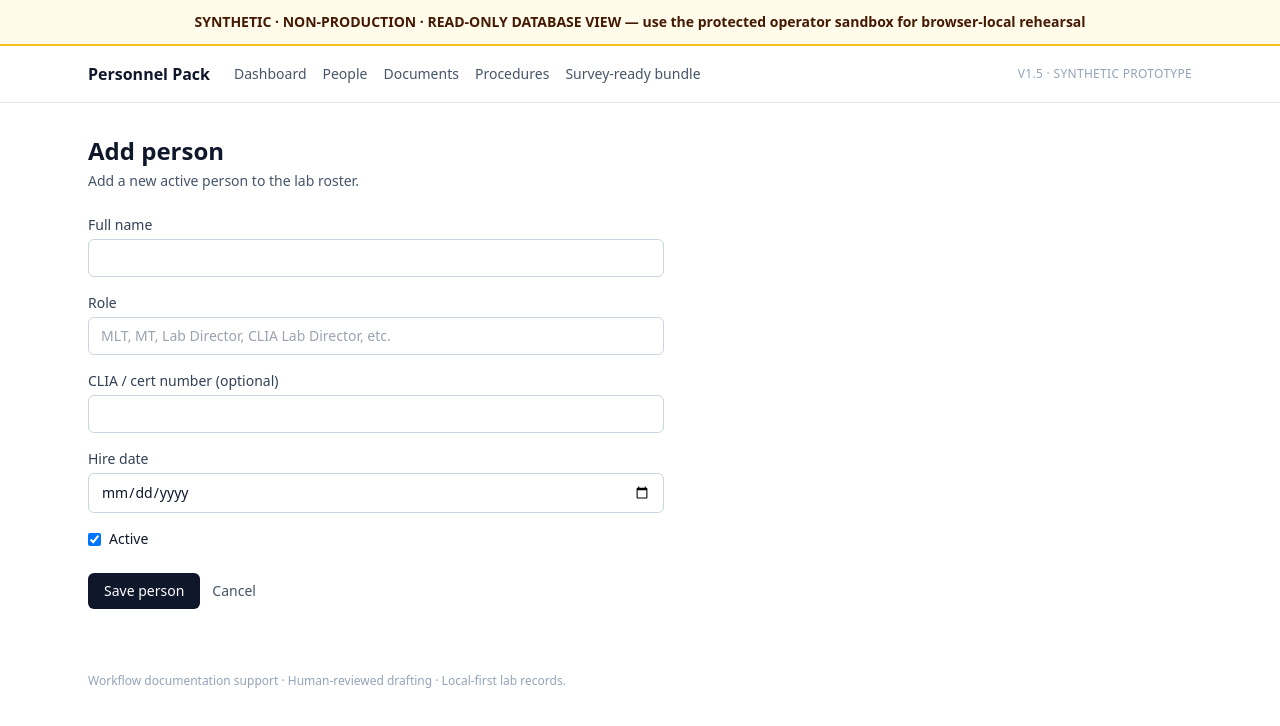
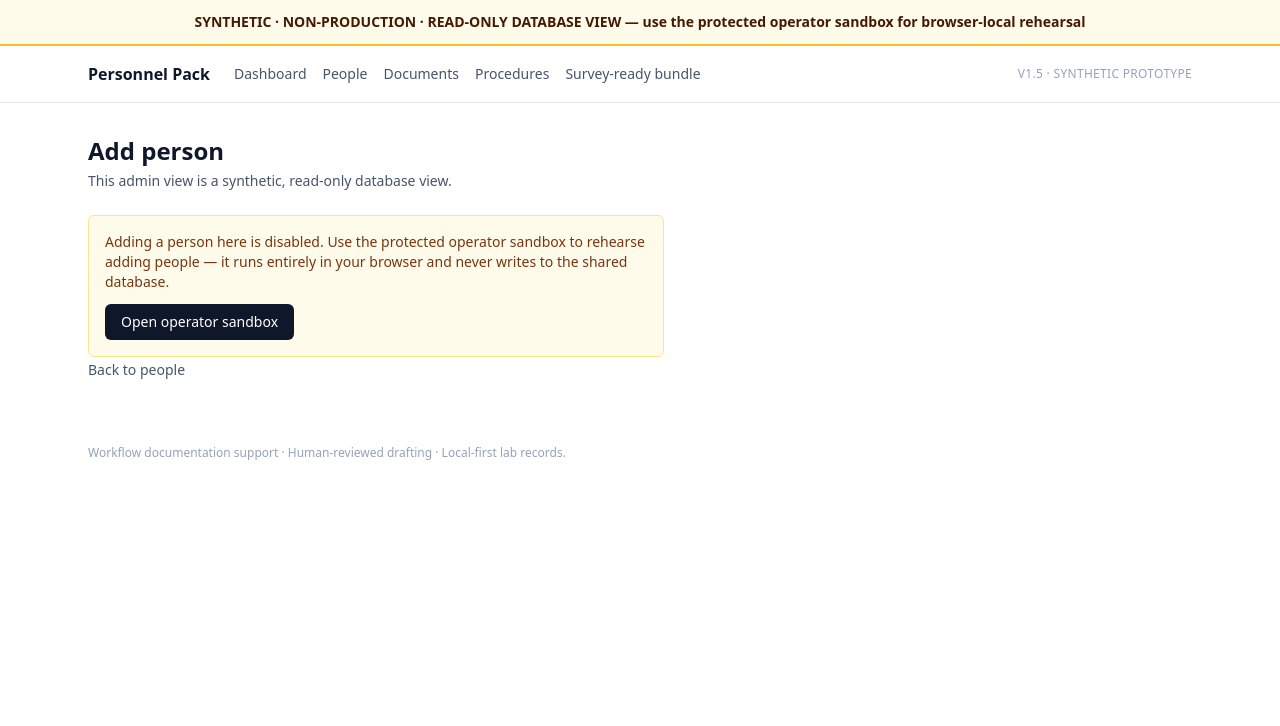
Before and after one commit to TombStoneDash/lims-box, a Next.js app: page /admin/people/new in a window 1280 px wide. Shown: the top 726 px of the page. Built offline with nearby package versions, Linux system fonts and the light colour scheme.

Commit message:
feat: complete fleet task LIMS-ADD-PERSON-FORM-SAVES-UNDER-ADMIN-POLICY-SECOND-20261002-R1

```diff
--- a/app/admin/people/new/page.tsx
+++ b/app/admin/people/new/page.tsx
@@ -1,66 +1,35 @@
-import { createPerson } from "../../actions";
 import Link from "next/link";
+import { adminMutationsEnabled } from "@/lib/admin-capabilities";
 
 export default function NewPersonPage() {
+  const mutationsEnabled = adminMutationsEnabled();
+
   return (
     <div className="max-w-xl space-y-6">
       <div>
         <h1 className="text-2xl font-semibold">Add person</h1>
-        <p className="text-sm text-slate-600 mt-1">Add a new active person to the lab roster.</p>
+        <p className="text-sm text-slate-600 mt-1">
+          This admin view is a synthetic, read-only database view.
+        </p>
       </div>
-      <form action={createPerson} className="space-y-4">
-        <Field name="name" label="Full name" required />
-        <Field
-          name="role"
-          label="Role"
-          required
-          placeholder="MLT, MT, Lab Director, CLIA Lab Director, etc."
-        />
-        <Field name="cliaCertNumber" label="CLIA / cert number (optional)" />
-        <Field name="hireDate" label="Hire date" type="date" required />
-        <label className="flex items-center gap-2 text-sm">
-          <input type="checkbox" name="active" defaultChecked />
-          Active
-        </label>
-        <div className="flex gap-3 pt-2">
-          <button
-            type="submit"
-            className="rounded-md bg-slate-900 text-white px-4 py-2 text-sm font-medium hover:bg-slate-800"
+      {!mutationsEnabled ? (
+        <div className="rounded-md border border-amber-200 bg-amber-50 px-4 py-4 text-sm text-amber-900 space-y-3">
+          <p>
+            Adding a person here is disabled. Use the protected operator sandbox to rehearse
+            adding people — it runs entirely in your browser and never writes to the shared
+            database.
+          </p>
+          <Link
+            href="/demo/operator"
+            className="inline-flex items-center rounded-md bg-slate-900 text-white px-4 py-2 text-sm font-medium hover:bg-slate-800"
           >
-            Save person
-          </button>
-          <Link href="/admin/people" className="text-sm text-slate-600 hover:text-slate-900 self-center">
-            Cancel
+            Open operator sandbox
           </Link>
         </div>
-      </form>
+      ) : null}
+      <Link href="/admin/people" className="text-sm text-slate-600 hover:text-slate-900">
+        Back to people
+      </Link>
     </div>
   );
 }
-
-function Field({
-  name,
-  label,
-  type = "text",
-  required = false,
-  placeholder,
-}: {
-  name: string;
-  label: string;
-  type?: string;
-  required?: boolean;
-  placeholder?: string;
-}) {
-  return (
-    <label className="block">
-      <span className="block text-sm font-medium text-slate-700">{label}</span>
-      <input
-        name={name}
-        type={type}
-        required={required}
-        placeholder={placeholder}
-        className="mt-1 block w-full rounded-md border border-slate-300 px-3 py-2 text-sm focus:border-slate-500 focus:outline-none"
-      />
-    </label>
-  );
-}
--- a/app/admin/people/page.tsx
+++ b/app/admin/people/page.tsx
@@ -2,6 +2,7 @@ import Link from "next/link";
 import { prisma } from "@/lib/prisma";
 import { StatusBadge, formatDate } from "../_components/StatusBadge";
 import { worstCompetencyStatus } from "@/lib/personnel-competency-status";
+import { adminMutationsEnabled } from "@/lib/admin-capabilities";
 
 export default async function PeopleListPage() {
   const people = await prisma.person.findMany({
@@ -12,6 +13,7 @@ export default async function PeopleListPage() {
     },
     orderBy: { name: "asc" },
   });
+  const mutationsEnabled = adminMutationsEnabled();
 
   return (
     <div className="space-y-6">
@@ -20,12 +22,19 @@ export default async function PeopleListPage() {
           <h1 className="text-2xl font-semibold">People</h1>
           <p className="text-sm text-slate-600 mt-1">{people.length} active</p>
         </div>
-        <Link
-          href="/admin/people/new"
-          className="inline-flex items-center rounded-md bg-slate-900 text-white px-4 py-2 text-sm font-medium hover:bg-slate-800"
-        >
-          Add person
-        </Link>
+        {!mutationsEnabled ? (
+          <div className="text-right max-w-xs space-y-1">
+            <p className="text-xs text-slate-500">
+              Adding people is disabled on this read-only view.
+            </p>
+            <Link
+              href="/demo/operator"
+              className="inline-flex items-center rounded-md bg-slate-900 text-white px-4 py-2 text-sm font-medium hover:bg-slate-800"
+            >
+              Open operator sandbox
+            </Link>
+          </div>
+        ) : null}
       </div>
 
       <div className="overflow-x-auto rounded-md border border-slate-200">
--- /dev/null
+++ b/lib/admin-capabilities.ts
@@ -0,0 +1,5 @@
+// Mirrors the enforced policy in lib/demo-access.ts: SAFE_METHODS never includes POST/PUT/DELETE
+// for protected prefixes, so admin mutations are unreachable regardless of configuration.
+export function adminMutationsEnabled(): boolean {
+  return false;
+}
```
Also changed, not shown: 1 other file (tests, documents, lock files or other folders).
